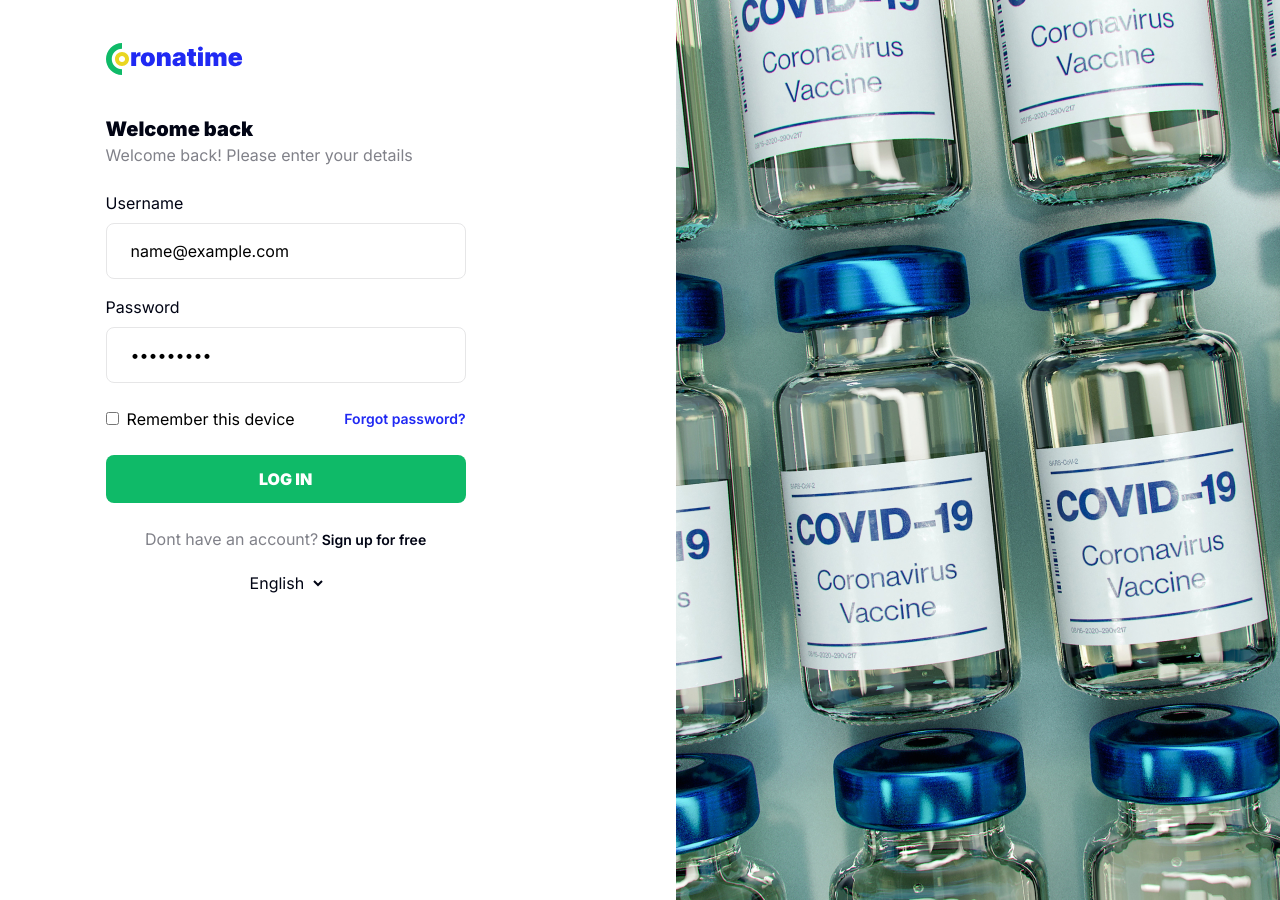
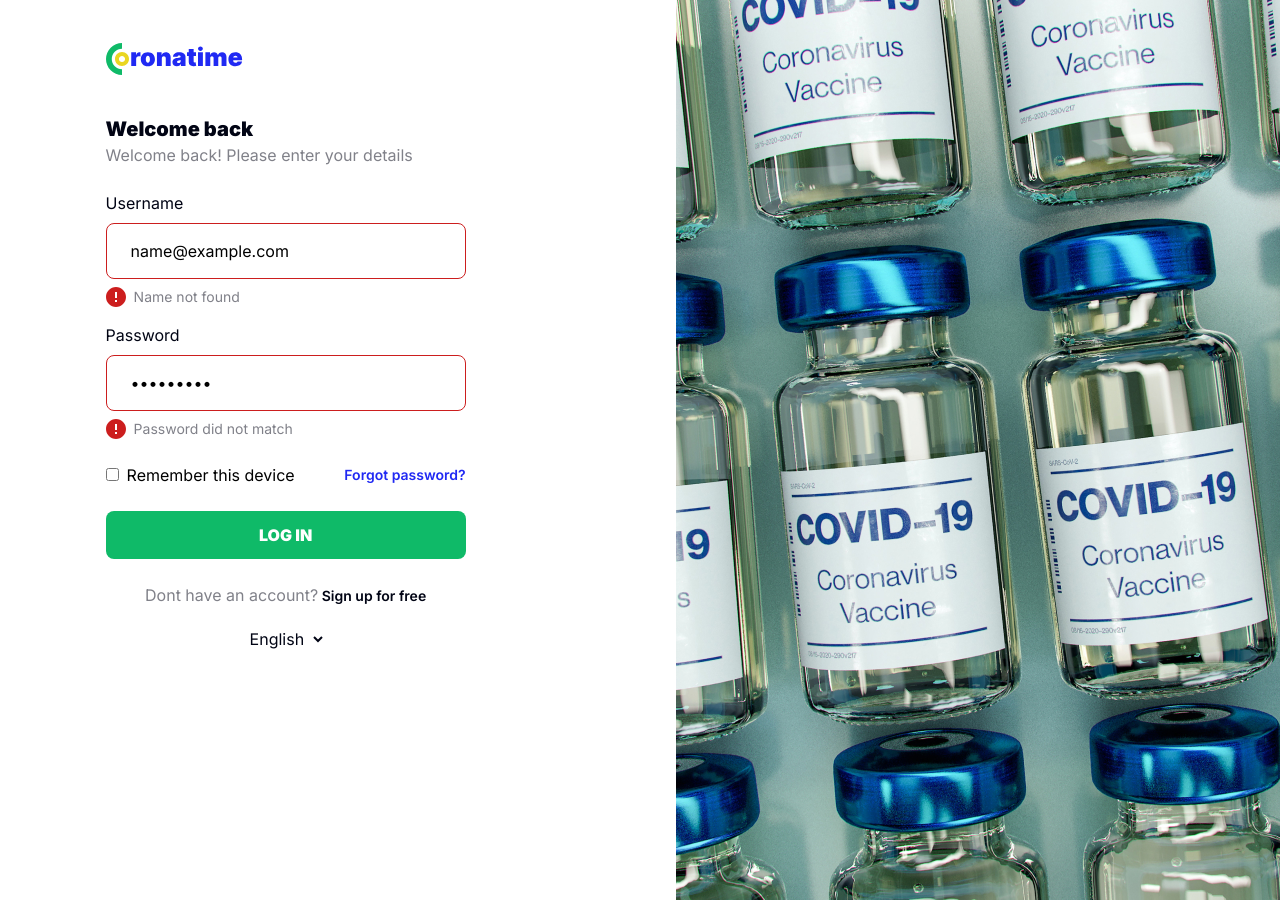
Before and after one commit to Saba-Var/Coronatime, a React (Create React App) app: page / in a window 1280 px wide. Both pictures are taken after typing "name@example.com", "Sample123" into the empty fields and a click on the button "LOG IN". Built offline with nearby package versions, Linux system fonts and the light colour scheme; no server answers.

Commit message:
feat: show error if credentials are incorrect

```diff
--- a/public/assets/locales/en/translation.json
+++ b/public/assets/locales/en/translation.json
@@ -12,6 +12,7 @@
   "Sign up": "Sign up for free",
   "English": "English",
   "Name not found": "Name not found",
-  "Password not found": "Password not found",
-  "Georgia": "Georgia"
+  "Password not found": "Password did not match",
+  "Georgia": "Georgia",
+  "unique": "Username should be unique, min 3 symbols "
 }
--- a/public/assets/locales/ge/translation.json
+++ b/public/assets/locales/ge/translation.json
@@ -13,5 +13,6 @@
   "Username": "სახელი",
   "Log in": "შესვლა",
   "Name not found": "სახელი ვერ მოიძებნა",
-  "Password not found": "პაროლი ვერ მოიძებნა"
+  "Password not found": "პაროლი არ დაემთხვა",
+  "unique": "მომხმარებლის სახელი უნდა იყოს უნიკალური, უნდა შედგებოდეს მინ 3 სიმბოლოსგან"
 }
--- /dev/null
+++ b/src/components/ErrorMessage.tsx
@@ -0,0 +1,11 @@
+import { ErrorIcon } from 'components/svgs'
+const ErrorMessage: React.FC<{ text: string | undefined }> = (props) => {
+  return (
+    <div className='flex items-center gap-2'>
+      <ErrorIcon />
+      <p className='text-gray text-sm'>{props.text}</p>
+    </div>
+  )
+}
+
+export default ErrorMessage
--- a/src/components/TextInput.tsx
+++ b/src/components/TextInput.tsx
@@ -1,24 +1,37 @@
 import { useTranslation } from 'react-i18next'
+import { ErrorMessage } from 'components'
 
 type props = {
   label: string
   register: any
   type: string
+  apiError: boolean
+  message: string
+  errors?: {}
+  unique?: string
 }
 
 const TextInput: React.FC<props> = (props) => {
   const { t } = useTranslation()
   return (
-    <div className='flex flex-col gap-2'>
+    <div className='flex flex-col gap-2 '>
       <label className='text-black'>{t(props.label)}</label>
       <input
         {...props.register(props.label, {
           required: true,
+          minLength: {
+            value: props.label === 'Username' ? 3 : 1,
+            message: 'Must be unique',
+          },
         })}
         type={props.type}
-        className='bg-transparent border-[1px] h-14 px-6 rounded-lg border-border-gray focus:ring-2 focus:border-link-blue outline-none'
+        className={`border-border-gray bg-transparent border-[1px] h-14 px-6 rounded-lg focus:ring-2 focus:border-link-blue outline-none ${
+          (props.apiError || props.errors) && 'border-red border-2'
+        }`}
         placeholder={t(props.label + ' placeholder')}
       />
+      {!props.errors && props.apiError && <ErrorMessage text={props.message} />}
+      {props.errors && <ErrorMessage text={props.unique} />}
     </div>
   )
 }
--- a/src/components/index.js
+++ b/src/components/index.js
@@ -1,3 +1,4 @@
+export { default as ErrorMessage } from './ErrorMessage'
+export { default as TextInput } from './TextInput'
 export { default as Language } from './Language'
 export { default as GreenBtn } from './GreenBtn'
-export { default as TextInput } from './TextInput'
--- /dev/null
+++ b/src/components/svgs/ErrorIcon.jsx
@@ -0,0 +1,20 @@
+function ErrorIcon() {
+  return (
+    <div>
+      <svg
+        width='20'
+        height='20'
+        viewBox='0 0 20 20'
+        fill='none'
+        xmlns='http://www.w3.org/2000/svg'
+      >
+        <path
+          d='M10 20C4.477 20 0 15.523 0 10C0 4.477 4.477 0 10 0C15.523 0 20 4.477 20 10C20 15.523 15.523 20 10 20ZM9 13V15H11V13H9ZM9 5V11H11V5H9Z'
+          fill='#CC1E1E'
+        />
+      </svg>
+    </div>
+  )
+}
+
+export default ErrorIcon
--- a/src/components/svgs/index.js
+++ b/src/components/svgs/index.js
@@ -1 +1,2 @@
+export { default as ErrorIcon } from './ErrorIcon'
 export { default as Logo } from './Logo'
--- a/src/pages/Login/components/LoginForm.tsx
+++ b/src/pages/Login/components/LoginForm.tsx
@@ -1,14 +1,17 @@
 import { ForgotPassword } from 'pages/Login/components'
 import { TextInput, GreenBtn } from 'components'
+import { useTranslation } from 'react-i18next'
 import { useForm } from 'react-hook-form'
+import { useState } from 'react'
 import axios from 'axios'
-
 type formData = {
   Username: string
   Password: string
 }
 
 function LoginForm() {
+  const { t } = useTranslation()
+  const [apiError, setApiError] = useState(false)
   const {
     register,
     handleSubmit,
@@ -21,7 +24,7 @@ function LoginForm() {
     },
   })
 
-  const submitHandler = (data: formData) => {
+  const submitHandler = (data: formData): void => {
     axios({
       method: 'post',
       url: 'https://coronatime-api.devtest.ge/api/login',
@@ -35,15 +38,31 @@ function LoginForm() {
         password: data.Password,
       }),
     })
-      .then((response) => console.log(response))
-      .catch((error) => console.log(error))
+      .then((res) => setApiError(false))
+      .catch((error) => {
+        if (error) setApiError(true)
+      })
   }
 
   return (
     <form onSubmit={handleSubmit(submitHandler)}>
       <div className='flex flex-col gap-4'>
-        <TextInput type='text' label='Username' register={register} />
-        <TextInput type='password' label='Password' register={register} />
+        <TextInput
+          type='text'
+          label='Username'
+          register={register}
+          apiError={apiError}
+          message={t('Name not found')}
+          errors={errors.Username}
+          unique={t('unique')}
+        />
+        <TextInput
+          type='password'
+          label='Password'
+          register={register}
+          apiError={apiError}
+          message={t('Password not found')}
+        />
       </div>
       <ForgotPassword />
       <GreenBtn text='Log in' />
--- a/tailwind.config.js
+++ b/tailwind.config.js
@@ -12,6 +12,7 @@ module.exports = {
         'link-blue': '#2029F3',
         green: '#0FBA68',
         white: '#fff',
+        red: '#CC1E1E',
       },
       fontFamily: {
         Inter: ['Inter', 'sans-serif'],
```
